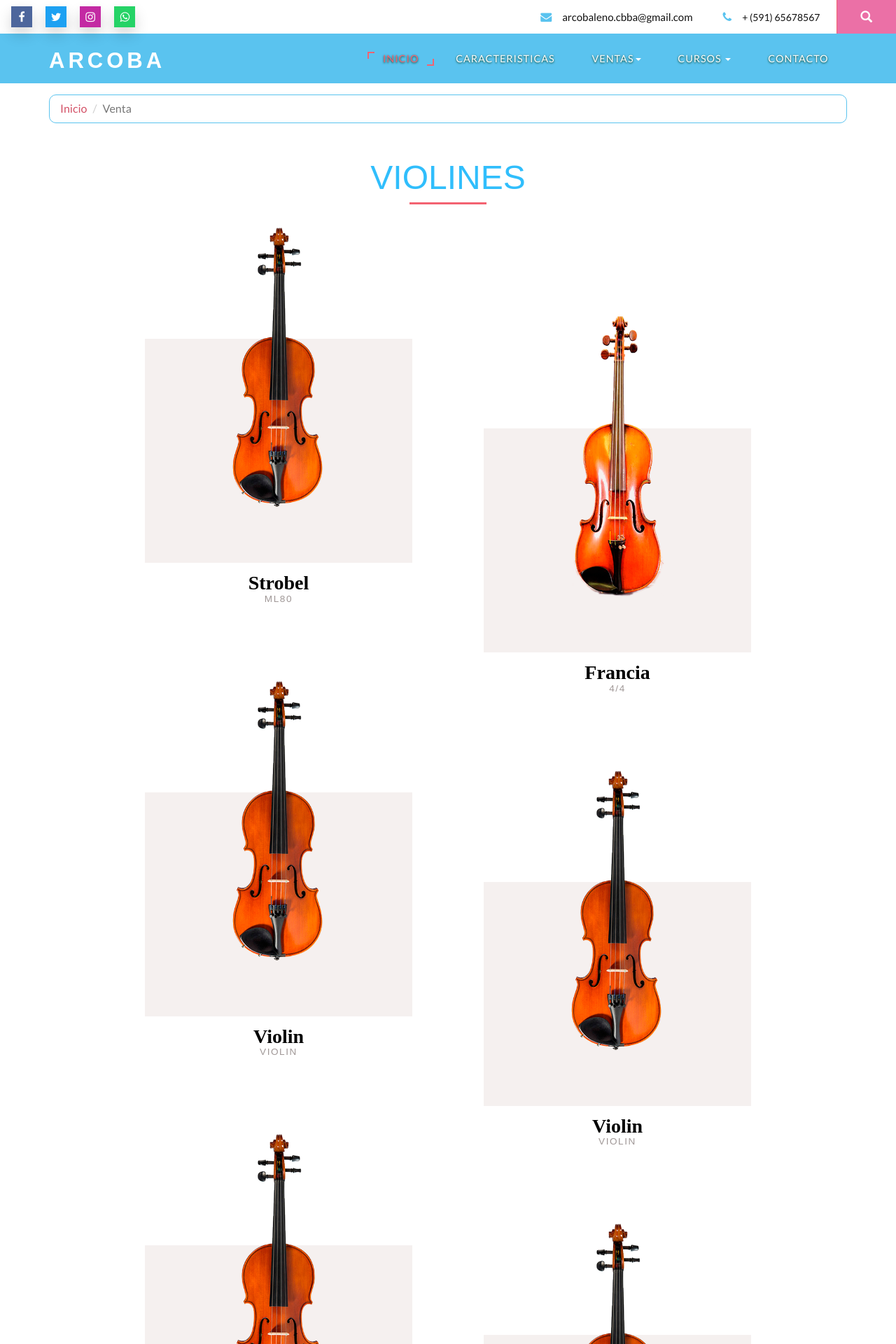
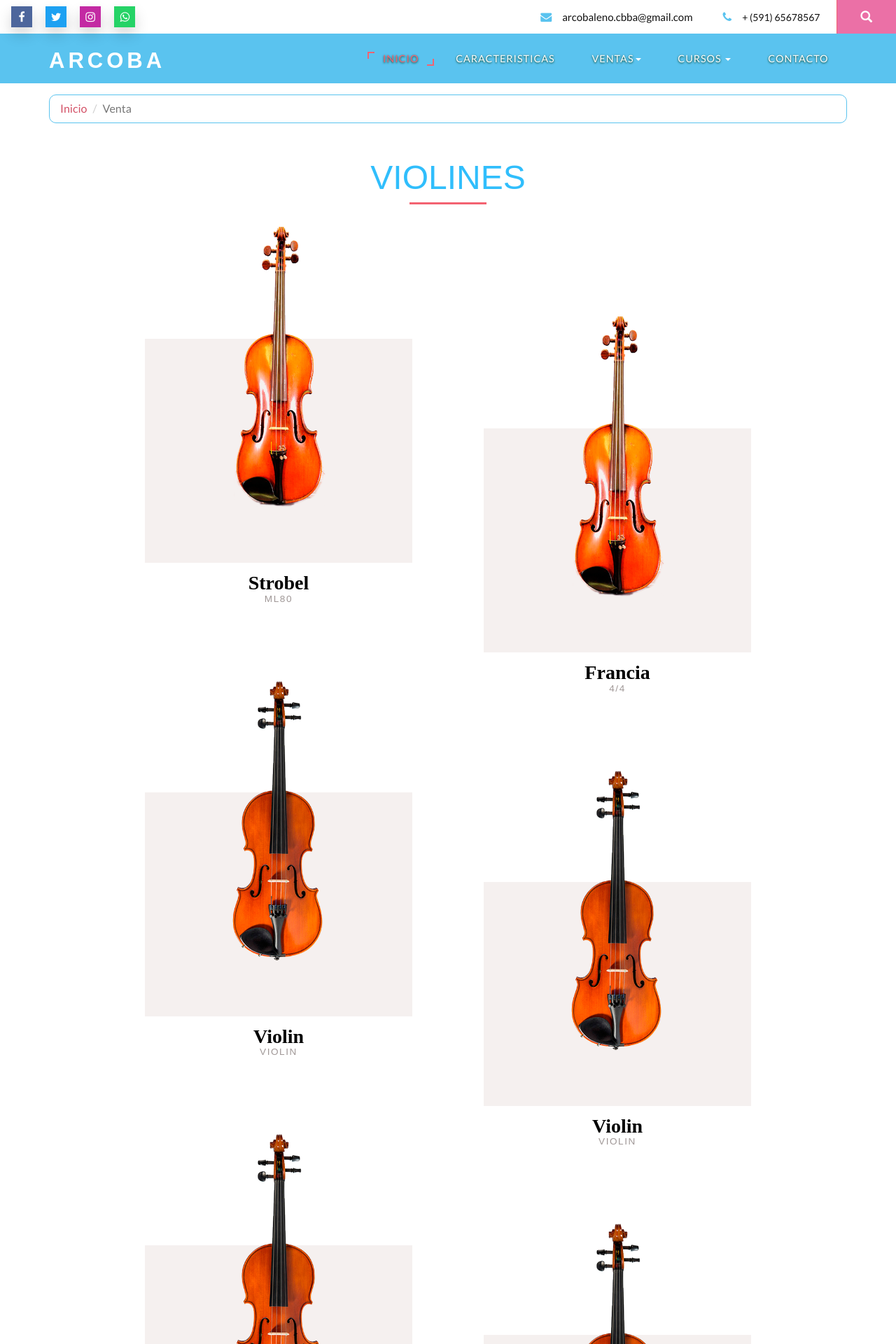
Before and after one commit to arcobalenonao/naoco, a Jekyll site: the page built from galleria.html, in a window 1280 px wide. Shown: the top 1920 px of the page at 70% size. Built offline with Jekyll 4.4.1, drawn with Linux system fonts in a browser that asks for light colours; some web fonts are replaced.

Commit message:
Updated '_data/venta.yml' via CloudCannon

```diff
--- a/_data/venta.yml
+++ b/_data/venta.yml
@@ -1,11 +1,11 @@
 ventas-violin:
   - class: grid__item
     subfolderitems:
-      - image_path: images/strobel-violin.png
+      - image_path: /images/francia.png
         product__title: Strobel
         product__subtitle: ML80
         description: 'tamaño 4/4, año 2009 el violin para adultos'
-        precio: 120Bs
+        precio: 180Bs
   - class: grid__item
     subfolderitems:
       - image_path: images/francia.png
```
